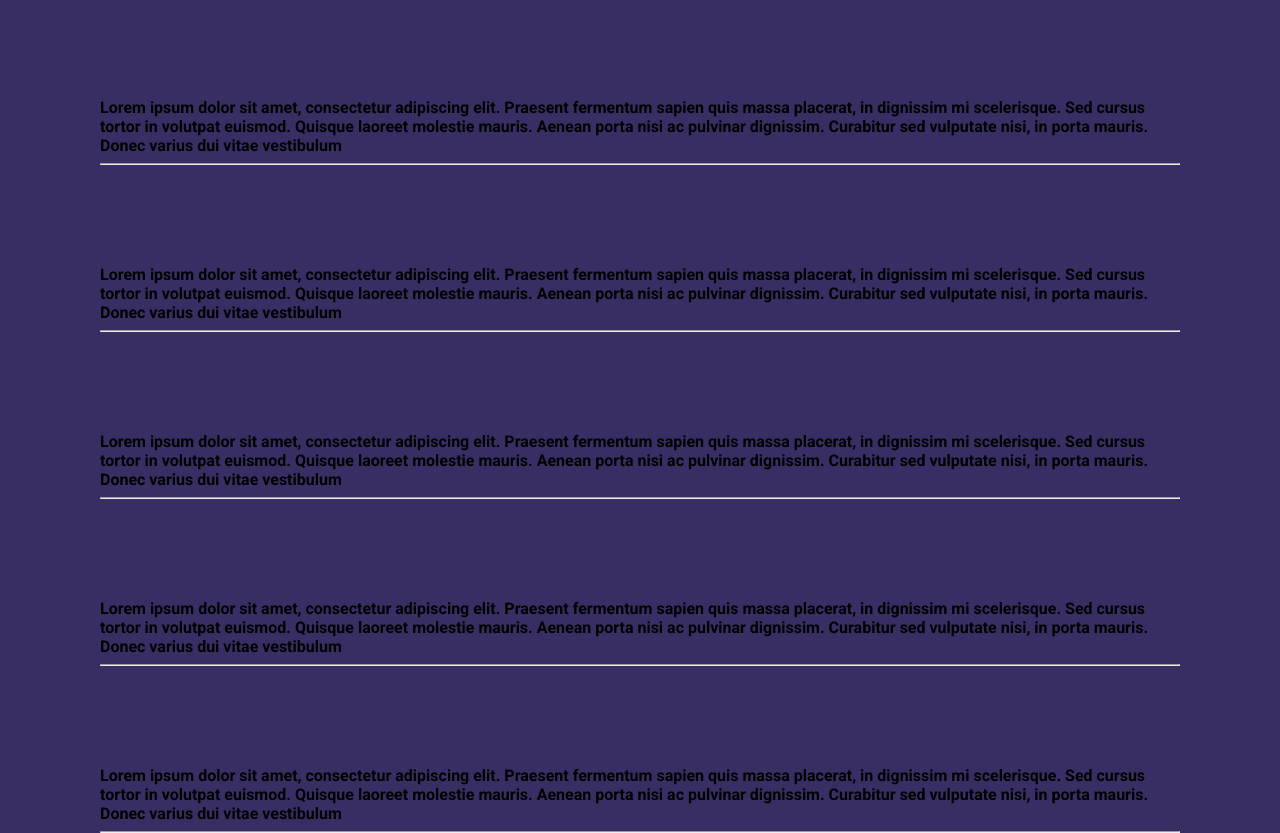
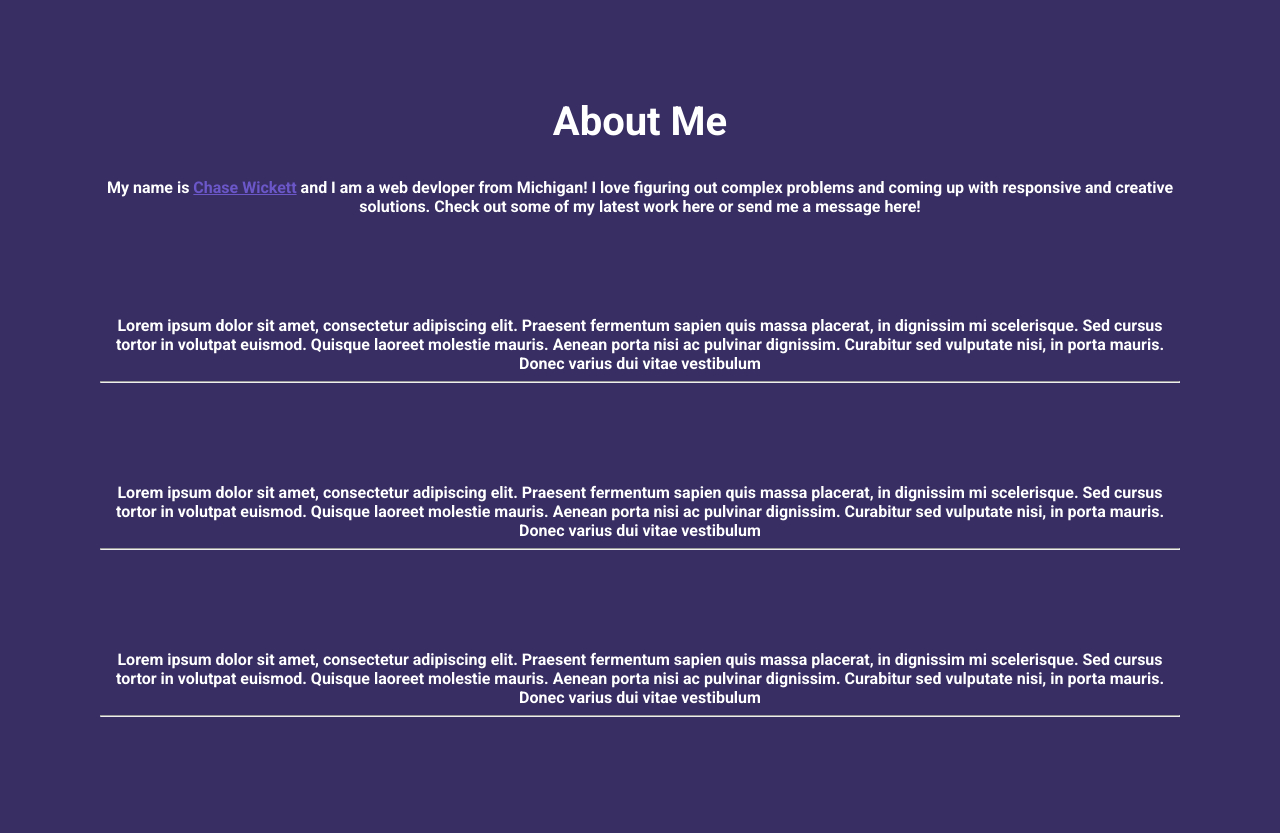
Before and after one commit to wickettc/portfolio, a React (Create React App) app: page / in a window 1280 px wide. Shown: the part 802-1635 px from the top of the page. After the commit the page ends 1519 px from the top, so only its background shows below. Built offline with nearby package versions, Linux system fonts and the light colour scheme.

Commit message:
style homepage & add aboutme

```diff
--- a/src/components/FadeInItem.js
+++ b/src/components/FadeInItem.js
@@ -17,7 +17,9 @@ const FadeInItem = (props) => {
     return (
         <div
             style={{ margin: '100px' }}
-            className={`fade-in-item ${isVisible ? 'is-visible' : ''}`}
+            className={`fade-in-item ${isVisible ? 'is-visible' : ''} ${
+                props.divClass
+            }`}
             ref={itemRef}
         >
             {props.children}
--- a/src/css/App.css
+++ b/src/css/App.css
@@ -7,6 +7,7 @@ html {
 body {
     margin: 0;
     padding: 0;
+    color: white;
     font-family: 'Roboto', sans-serif;
 }
 
--- a/src/css/Home.css
+++ b/src/css/Home.css
@@ -40,7 +40,7 @@
 }
 
 .my-name {
-    color: rgb(56, 56, 56);
+    color: rgb(108, 87, 201);
     font-weight: 700;
     text-decoration: underline;
 }
@@ -51,23 +51,28 @@
 
 .home-first {
     margin-bottom: 10px;
-    /* padding-left: 5%; */
     font-weight: 400;
     animation: fly-left 2s ease-in-out;
 }
 
 .home-second {
     margin: 0;
-    /* padding-left: 5%; */
     font-weight: 400;
     animation: fade-in 3s ease-in-out;
 }
 
 .home-third {
     margin-top: 10px;
-    /* padding-left: 5%; */
     font-weight: 400;
     animation: fly-right 2s ease-in-out;
+}
+
+.home-about-container {
+    text-align: center;
+}
+
+.home-about-container h2 {
+    font-size: 2.5rem;
 }
 
 @keyframes fly-left {
--- a/src/pages/Home.js
+++ b/src/pages/Home.js
@@ -31,28 +31,16 @@ const Home = () => {
                 </div>
             </div>
             <div className="home-about-container">
-                <FadeInItem>
+                <FadeInItem divClass="about-me">
+                    <h2>About Me</h2>
                     <div>
-                        Lorem ipsum dolor sit amet, consectetur adipiscing elit.
-                        Praesent fermentum sapien quis massa placerat, in
-                        dignissim mi scelerisque. Sed cursus tortor in volutpat
-                        euismod. Quisque laoreet molestie mauris. Aenean porta
-                        nisi ac pulvinar dignissim. Curabitur sed vulputate
-                        nisi, in porta mauris. Donec varius dui vitae vestibulum
+                        My name is{' '}
+                        <span className="my-name">Chase Wickett</span> and I am
+                        a web devloper from Michigan! I love figuring out
+                        complex problems and coming up with responsive and
+                        creative solutions. Check out some of my latest work
+                        here or send me a message here!
                     </div>
-                    <hr></hr>
-                </FadeInItem>
-
-                <FadeInItem>
-                    <div>
-                        Lorem ipsum dolor sit amet, consectetur adipiscing elit.
-                        Praesent fermentum sapien quis massa placerat, in
-                        dignissim mi scelerisque. Sed cursus tortor in volutpat
-                        euismod. Quisque laoreet molestie mauris. Aenean porta
-                        nisi ac pulvinar dignissim. Curabitur sed vulputate
-                        nisi, in porta mauris. Donec varius dui vitae vestibulum
-                    </div>
-                    <hr></hr>
                 </FadeInItem>
                 <FadeInItem>
                     <div>
```
Also changed, not shown: 1 other file (tests, documents, lock files or other folders).
